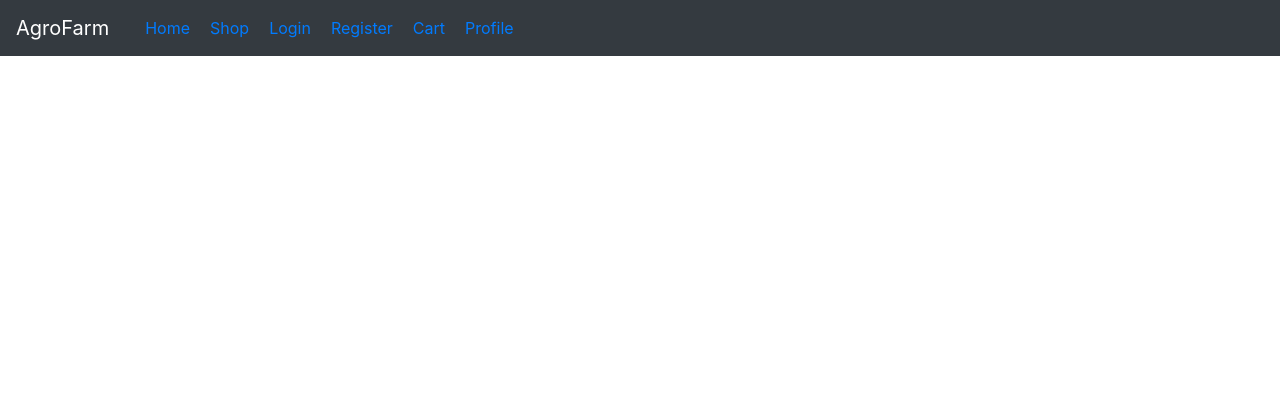
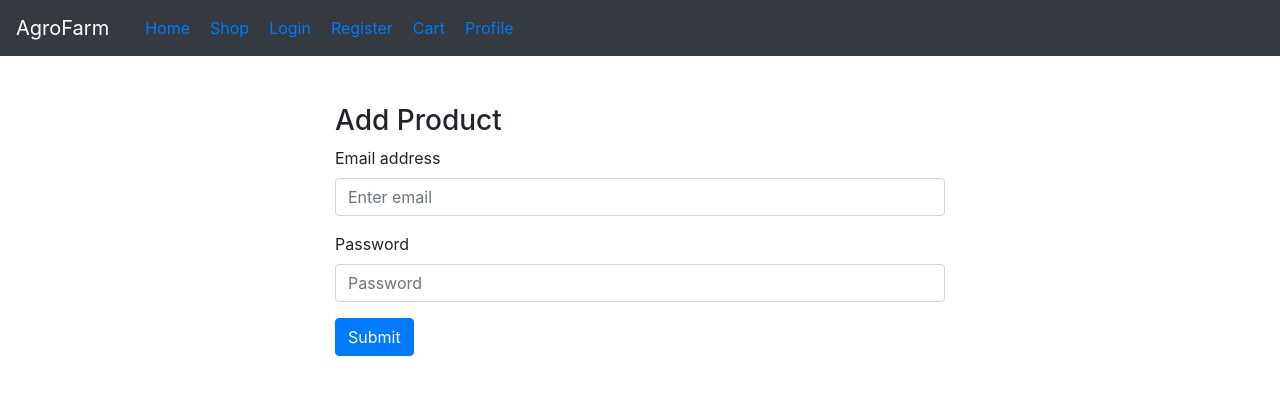
Before and after one commit to sharif7761/AgroFarm-React-Laravel, a React (Create React App) app in the folder frontend-react/: page /add-product in a window 1280 px wide. Shown: the top 394 px of the page. Built offline with nearby package versions, Linux system fonts and the light colour scheme.

Commit message:
add product page

```diff
--- a/frontend-react/src/App.js
+++ b/frontend-react/src/App.js
@@ -11,6 +11,7 @@ import Checkout from "./components/Checkout";
 import AdminLogin from "./components/admin/AdminLogin";
 import ProductList from "./components/admin/ProductList";
 import Profile from "./components/admin/Profile";
+import AddProduct from "./components/admin/AddProduct";
 
 function App() {
   return (
@@ -44,6 +45,9 @@ function App() {
             <Route path="/profile">
                 <Profile />
             </Route>
+            <Route path="/add-product">
+                <AddProduct />
+            </Route>
             <Route exact path='/'>
                 <Home />
             </Route>
--- /dev/null
+++ b/frontend-react/src/components/admin/AddProduct.js
@@ -0,0 +1,25 @@
+import React from 'react';
+
+const AddProduct = () => {
+    return (
+        <div>
+            <div className='col-6 offset-3 mt-5'>
+                <h3>Add Product</h3>
+                <form>
+                    <div className="form-group">
+                        <label htmlFor="exampleInputEmail1">Email address</label>
+                        <input type="email" className="form-control" id="exampleInputEmail1" aria-describedby="emailHelp"
+                               placeholder="Enter email" />
+                    </div>
+                    <div className="form-group">
+                        <label htmlFor="exampleInputPassword1">Password</label>
+                        <input type="password" className="form-control" id="exampleInputPassword1" placeholder="Password" />
+                    </div>
+                    <button type="submit" className="btn btn-primary">Submit</button>
+                </form>
+            </div>
+        </div>
+    );
+};
+
+export default AddProduct;
--- a/frontend-react/src/components/admin/ProductList.js
+++ b/frontend-react/src/components/admin/ProductList.js
@@ -1,10 +1,12 @@
 import React from 'react';
+import {Link} from "react-router-dom";
 
 const ProductList = () => {
     return (
         <div>
             <div className="container my-5">
                 <h3>Product List</h3>
+                <Link to='/add-product' className='btn btn-primary float-right my-5'>Add Product</Link>
                 <hr />
                 <table className="table table-hover">
                     <thead>
```
